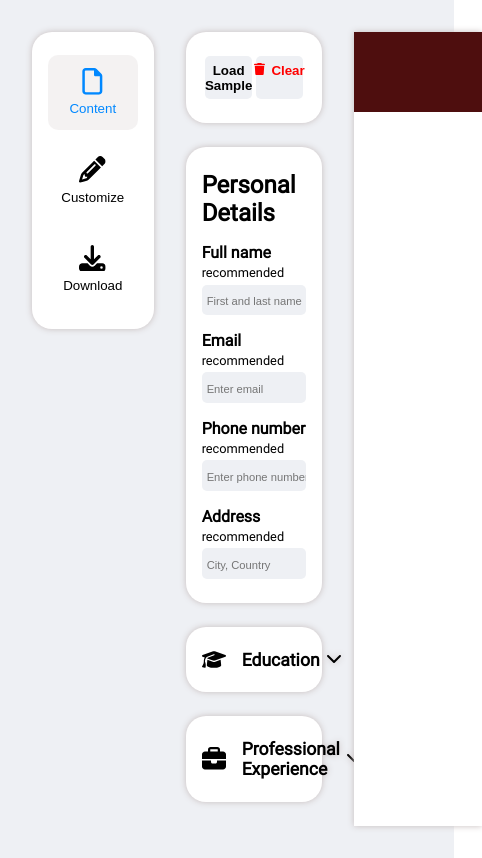
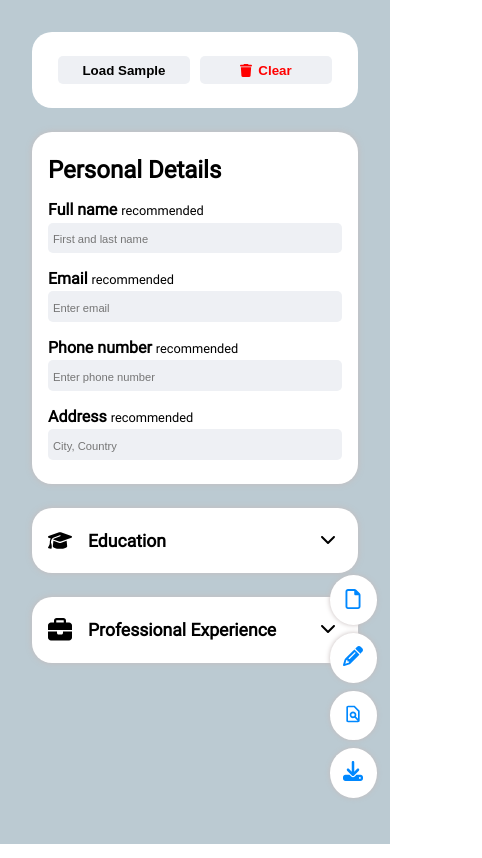
Before and after one commit to EjembiEmmanuel/cv-application, a React (Vite) app in the folder cv-application/: page / in a window 390 px wide. Shown: the whole page, 482 px wide, since content can reach past the window. Built offline with nearby package versions, Linux system fonts and the light colour scheme.

Commit message:
Made site responsive on mobile devices
- Create MobileControls component
- Fixed padding issues on Sidebar
- Added active section toggler to Section header

```diff
--- a/cv-application/src/App.css
+++ b/cv-application/src/App.css
@@ -4,7 +4,7 @@
 }
 
 #root {
-    background-color: #eef0f4;
+    background-color: #bbcad2;
     display: flex;
     font-family: Roboto;
     width: 100%;
@@ -22,7 +22,7 @@
     justify-content: space-evenly;
     padding: 1.5em 1em;
     margin: 0 0 1.5em 0;
-    filter: drop-shadow(0 0 0.2em rgb(198, 188, 188));
+    filter: box-shadow(0 0 0.2em rgb(198, 188, 188));
     border-radius: 20px;
 }
 
@@ -31,6 +31,7 @@
     font-weight: bold;
     display: flex;
     justify-content: center;
+    align-items: center;
     padding: 0.5em 1em;
     width: 45%;
     cursor: pointer;
@@ -46,3 +47,10 @@
 .main .header .headerBtn .delete-logo {
     margin: 0 0.5em 0 0;
 }
+
+@media only screen and (max-width: 820px) {
+    .main {
+        width: 100%;
+        margin: 0;
+    }
+}
--- a/cv-application/src/App.jsx
+++ b/cv-application/src/App.jsx
@@ -5,6 +5,7 @@ import Sidebar from './components/Sidebar'
 import Content from './components/Content'
 import Customize from './components/Customize';
 import Preview from './components/Preview'
+import MobileControls from './components/MobileControls';
 import deleteIcon from "./assets/delete-red.svg"
 import './App.css'
 
@@ -53,6 +54,12 @@ function App() {
   const [textColor, setTextColor] = useState("#ffffff")
 
   const [font, setFont] = useState("Roboto")
+
+  const [isPreviewVisible, setIsPreviewVisible] = useState(false)
+
+  const togglePreviewVisibility = () => {
+    setIsPreviewVisible(!isPreviewVisible);
+  };
 
   // Event handler for toggling active components
   const handleActiveComponentChange = (index) => {
@@ -158,6 +165,7 @@ function App() {
     const newFont = font
     setFont(newFont)
   }
+
 
   // Define state objects for easier passing as props
   const sectionStates = {
@@ -369,7 +377,15 @@ function App() {
         layout = {layout}
         theme = { theme }
         font = { font }
+        isPreviewVisible = { isPreviewVisible }
       />
+
+      <MobileControls
+        handleActiveComponentChange = {handleActiveComponentChange}
+        togglePreviewVisibility = { togglePreviewVisibility }
+      />
+
+
     </>
   )
 }
--- a/cv-application/src/components/Content.jsx
+++ b/cv-application/src/components/Content.jsx
@@ -380,7 +380,7 @@ function Section({
 
   return (
     <div className="section">
-      <div className="sectionHeader">
+      <div onClick={onShow} className="sectionHeader">
         <div className="info">
           {/* Display the main icon and section title */}
           <img className="mainIcon" src={mainIcon} alt={text + ' ' + 'icon'} />
--- /dev/null
+++ b/cv-application/src/components/MobileControls.jsx
@@ -0,0 +1,45 @@
+import "../styles/MobileControls.css"
+
+export default function MobileControls({ handleActiveComponentChange, togglePreviewVisibility }) {
+    return (
+        <>
+            <svg xmlns="http://www.w3.org/2000/svg" style={{display: "none"}}>
+                <symbol id="contentIcon" viewBox="0 0 384 512">
+                    <path d="M320 464c8.8 0 16-7.2 16-16V160H256c-17.7 0-32-14.3-32-32V48H64c-8.8 0-16 7.2-16 16V448c0 8.8 7.2 16 16 16H320zM0 64C0 28.7 28.7 0 64 0H229.5c17 0 33.3 6.7 45.3 18.7l90.5 90.5c12 12 18.7 28.3 18.7 45.3V448c0 35.3-28.7 64-64 64H64c-35.3 0-64-28.7-64-64V64z"/>
+                </symbol>
+                <symbol id="customizeIcon" viewBox="0 0 512 512">
+                    <path d="M410.3 231l11.3-11.3-33.9-33.9-62.1-62.1L291.7 89.8l-11.3 11.3-22.6 22.6L58.6 322.9c-10.4 10.4-18 23.3-22.2 37.4L1 480.7c-2.5 8.4-.2 17.5 6.1 23.7s15.3 8.5 23.7 6.1l120.3-35.4c14.1-4.2 27-11.8 37.4-22.2L387.7 253.7 410.3 231zM160 399.4l-9.1 22.7c-4 3.1-8.5 5.4-13.3 6.9L59.4 452l23-78.1c1.4-4.9 3.8-9.4 6.9-13.3l22.7-9.1v32c0 8.8 7.2 16 16 16h32zM362.7 18.7L348.3 33.2 325.7 55.8 314.3 67.1l33.9 33.9 62.1 62.1 33.9 33.9 11.3-11.3 22.6-22.6 14.5-14.5c25-25 25-65.5 0-90.5L453.3 18.7c-25-25-65.5-25-90.5 0zm-47.4 168l-144 144c-6.2 6.2-16.4 6.2-22.6 0s-6.2-16.4 0-22.6l144-144c6.2-6.2 16.4-6.2 22.6 0s6.2 16.4 0 22.6z"/>
+                </symbol>
+                <symbol id="downloadIcon" viewBox="0 0 512 512">
+                    <path d="M288 32c0-17.7-14.3-32-32-32s-32 14.3-32 32V274.7l-73.4-73.4c-12.5-12.5-32.8-12.5-45.3 0s-12.5 32.8 0 45.3l128 128c12.5 12.5 32.8 12.5 45.3 0l128-128c12.5-12.5 12.5-32.8 0-45.3s-32.8-12.5-45.3 0L288 274.7V32zM64 352c-35.3 0-64 28.7-64 64v32c0 35.3 28.7 64 64 64H448c35.3 0 64-28.7 64-64V416c0-35.3-28.7-64-64-64H346.5l-45.3 45.3c-25 25-65.5 25-90.5 0L165.5 352H64zm368 56a24 24 0 1 1 0 48 24 24 0 1 1 0-48z"/>
+                </symbol>
+                <symbol id="previewIcon" viewBox="0 -960 960 960">
+                    <path d="M480-360q33 0 56.5-23.5T560-440q0-33-23.5-56.5T480-520q-33 0-56.5 23.5T400-440q0 33 23.5 56.5T480-360ZM240-80q-33 0-56.5-23.5T160-160v-640q0-33 23.5-56.5T240-880h320l240 240v480q0 33-23.5 56.5T720-80H240Zm240-400ZM240-160h463L560-302q-17 11-37 16.5t-43 5.5q-66 0-113-47t-47-113q0-66 47-113t113-47q66 0 113 47t47 113q0 23-5.5 43T618-360l102 104v-350L526-800H240v640Z"/>
+                </symbol>
+            </svg>
+
+            <div className="mobileControls">
+                <button onClick={() => handleActiveComponentChange(0)} className="mobileBtn contentBtn">
+                    <svg>
+                        <use xlinkHref="#contentIcon" />
+                    </svg>
+                </button>
+                <button onClick={() => handleActiveComponentChange(1)} className="mobileBtn customizeBtn">
+                    <svg>
+                        <use xlinkHref="#customizeIcon" />
+                    </svg>
+                </button>
+                <button onClick={togglePreviewVisibility} className="mobileBtn previewBtn">
+                    <svg>
+                        <use xlinkHref="#previewIcon" />
+                    </svg>
+                </button>
+                <button className="mobileBtn downloadBtn">
+                    <svg>
+                        <use xlinkHref="#downloadIcon" />
+                    </svg>
+                </button>
+            </div>
+        </>
+    )
+}
--- a/cv-application/src/components/Preview.jsx
+++ b/cv-application/src/components/Preview.jsx
@@ -19,11 +19,12 @@ export default function Preview({
         mainColor,
         textColor
     },
-    font
+    font,
+    isPreviewVisible
 }) {
 
     return (
-        <div className={"preview" + ' ' + layout} style={{fontFamily: font}}>
+        <>
             <svg xmlns="http://www.w3.org/2000/svg" style={{display: "none"}}>
                 <symbol id="envelope" viewBox="0 0 512 512">
                     <path d="M48 64C21.5 64 0 85.5 0 112c0 15.1 7.1 29.3 19.2 38.4L236.8 313.6c11.4 8.5 27 8.5 38.4 0L492.8 150.4c12.1-9.1 19.2-23.3 19.2-38.4c0-26.5-21.5-48-48-48H48zM0 176V384c0 35.3 28.7 64 64 64H448c35.3 0 64-28.7 64-64V176L294.4 339.2c-22.8 17.1-54 17.1-76.8 0L0 176z"/>
@@ -36,6 +37,8 @@ export default function Preview({
                 </symbol>
             </svg>
 
+            <div className="preview" style={{display: isPreviewVisible ? "block" : ""}}>
+                <div className={"preview" + ' ' + layout} style={{fontFamily: font}}>
                     <div className="bioData" style={{backgroundColor: accentColor, color: textColor}}>
                         <div className="heading">
                             <div className="fullname">
@@ -116,5 +119,7 @@ export default function Preview({
                         )}
                     </div>
                 </div>
+            </div>
+        </>
     )
 }
--- /dev/null
+++ b/cv-application/src/styles/MobileControls.css
@@ -0,0 +1,33 @@
+@media only screen and (min-width: 820px) {
+    .mobileControls {
+        display: none;
+    }
+}
+
+@media only screen and (max-width: 820px) {
+    .mobileControls {
+        position: fixed;
+        display: flex;
+        flex-direction: column;
+        bottom: 5%;
+        right: 0;
+    }
+
+    .mobileControls .mobileBtn {
+        background-color: white;
+        padding:  1em;
+        margin: 0.3em 1em;
+        border: none;
+        border-radius: 50%;
+        filter: drop-shadow(0 0 0.2em rgb(198, 188, 188));
+
+    }
+
+    .mobileControls button svg {
+        fill: rgb(0, 136, 255);
+        width: 1.5em;
+        height: 1.5em;
+    }
+
+
+}
--- a/cv-application/src/styles/Preview.css
+++ b/cv-application/src/styles/Preview.css
@@ -1,13 +1,15 @@
 .preview {
-    background-color: white;
     width: 55%;
-    filter: drop-shadow(0 0 0.2em rgb(198, 188, 188));
 }
 
 /* Top layout */
 .preview.topLayout {
     display: flex;
     flex-direction: column;
+    background-color: white;
+    width: 100%;
+    height: 100%;
+    filter: drop-shadow(0 0 0.2em rgb(198, 188, 188));
 }
 
 .preview.topLayout .bioData {
@@ -52,6 +54,10 @@
 /* Left layout */
 .preview.leftLayout {
     display: flex;
+    background-color: white;
+    width: 100%;
+    height: 100%;
+    filter: drop-shadow(0 0 0.2em rgb(198, 188, 188));
 }
 
 .preview.leftLayout .bioData {
@@ -97,6 +103,10 @@
 .preview.rightLayout {
     display: flex;
     flex-direction: row-reverse;
+    background-color: white;
+    width: 100%;
+    height: 100%;
+    filter: drop-shadow(0 0 0.2em rgb(198, 188, 188));
 }
 
 .preview.rightLayout .bioData {
@@ -197,3 +207,47 @@
     font-size: 1em;
     margin: 0
 }
+
+@media only screen and (max-width: 820px) {
+    .preview {
+        display: none;
+    }
+
+    .preview.topLayout {
+        position: absolute;
+        top: 3%;
+        left: 2%;
+        right: 2%;
+        bottom: 0;
+        display: flex;
+        flex-direction: column;
+        background-color: white;
+        width: 96%;
+        filter: box-shadow(0 0 0.2em rgb(198, 188, 188));
+    }
+
+    .preview.leftLayout {
+        position: absolute;
+        top: 3%;
+        left: 2%;
+        right: 2%;
+        bottom: 0;
+        display: flex;
+        background-color: white;
+        width: 96%;
+        filter: box-shadow(0 0 0.2em rgb(198, 188, 188));
+    }
+
+    .preview.rightLayout {
+        position: absolute;
+        top: 3%;
+        left: 2%;
+        right: 2%;
+        bottom: 0;
+        background-color: white;
+        width: 96%;
+        filter: box-shadow(0 0 0.2em rgb(198, 188, 188));
+        display: flex;
+        flex-direction: row-reverse;
+    }
+}
--- a/cv-application/src/styles/Sidebar.css
+++ b/cv-application/src/styles/Sidebar.css
@@ -2,7 +2,6 @@
     background-color: white;
     display: flex;
     flex-direction: column;
-    /* width: 6%; */
     height: fit-content;
     padding: 1em;
     margin: 0 2em 0 0;
@@ -33,3 +32,16 @@
     height: 2em;
     margin: 0 0 0.5em 0;
 }
+
+@media only screen and (max-width: 820px) {
+    .sidebar {
+        display: none;
+        background-color: white;
+        flex-direction: column;
+        height: fit-content;
+        padding: 1em;
+        margin: 0 2em 0 0;
+        filter: drop-shadow(0 0 0.2em rgb(198, 188, 188));
+        border-radius: 20px;
+    }
+}
```
Lines whose indentation alone changed are shown as unchanged.
